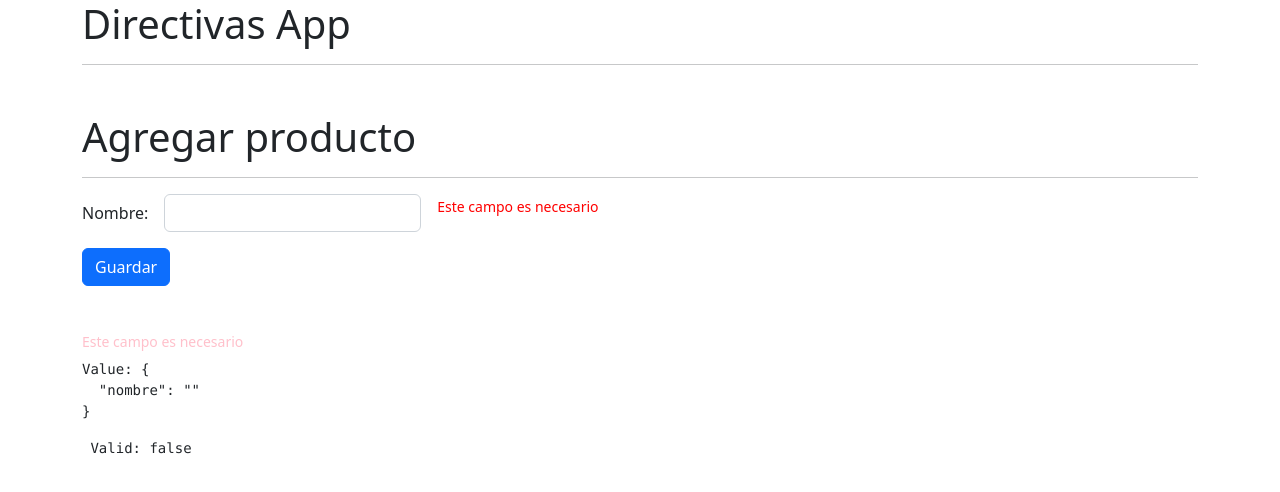
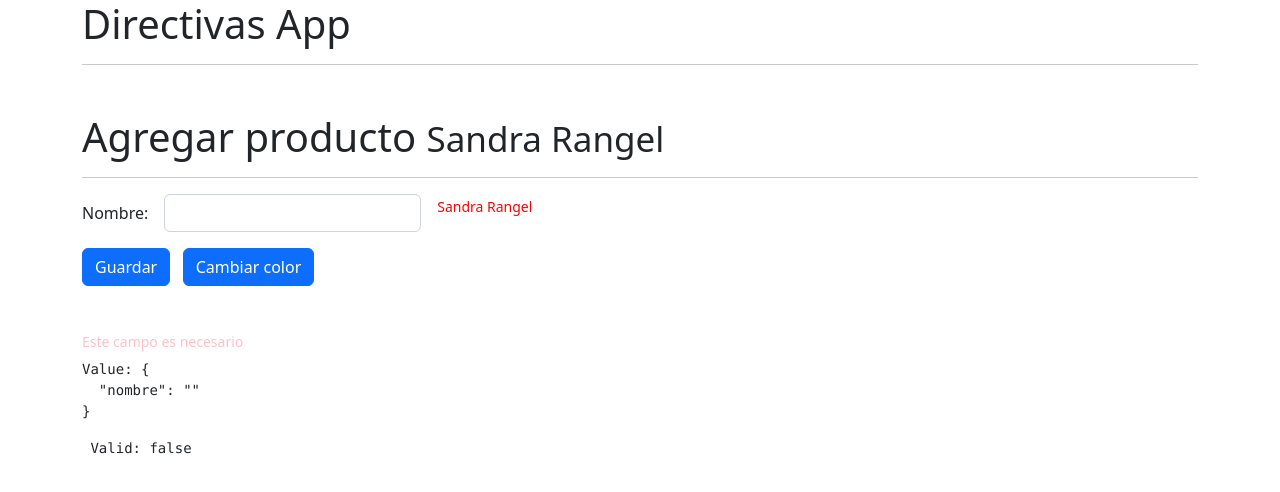
Before and after one commit to Ayilk/Directivas-App, an Angular app: page /productos/agregar in a window 1280 px wide. Shown: the top 492 px of the page. Built offline with nearby package versions, Linux system fonts and the light colour scheme.

Commit message:
Reaccionar a los cambios en tiempo real

```diff
--- a/src/app/productos/pages/agregar/agregar.component.html
+++ b/src/app/productos/pages/agregar/agregar.component.html
@@ -1,5 +1,5 @@
 
-<h1 class="mt-5">Agregar producto</h1>
+<h1 class="mt-5">Agregar producto <small>{{texto1}}</small></h1>
 <hr>
 
 <form [formGroup]="miFormulario">
@@ -15,6 +15,8 @@
 
         <div class="col-auto">
             <span error-msg
+                  [mensaje]="texto1"
+                  [color]="color"
                   *ngIf="error('nombre')">
                 Este campo es requrido
             </span>
@@ -23,8 +25,17 @@
 
     <div class="row mt-3">
         <div class="col">
-            <button class="btn btn-primary">
+            <button class="btn btn-primary"
+                    (click)="cambiarNombre()">
                 Guardar
+            </button>
+
+            <!-- Forma fea de poner una separacion -->
+            &nbsp;
+
+            <button class="btn btn-primary "
+                    (click)="cambiarColor()">
+                Cambiar color
             </button>
         </div>
     </div>
--- a/src/app/productos/pages/agregar/agregar.component.ts
+++ b/src/app/productos/pages/agregar/agregar.component.ts
@@ -8,6 +8,9 @@ import { FormBuilder, FormGroup, Validators } from '@angular/forms';
   ]
 })
 export class AgregarComponent {
+
+  texto1: string = 'Sandra Rangel';
+  color: string = 'red';
 
   miFormulario: FormGroup = this.fb.group({
     nombre: ['', Validators.required]
@@ -22,4 +25,12 @@ export class AgregarComponent {
     return this.miFormulario.get(campo)?.invalid || false;
   }
 
+  cambiarNombre(){
+    this.texto1 = "Beatriz Solares"
+  }
+
+  cambiarColor(){
+    this.color = 'green';
+  }
+
 }
--- a/src/app/shared/directives/error-msg.directive.ts
+++ b/src/app/shared/directives/error-msg.directive.ts
@@ -1,9 +1,9 @@
-import { Directive, ElementRef, Input, OnInit } from '@angular/core';
+import { Directive, ElementRef, Input, OnChanges, OnInit, SimpleChanges } from '@angular/core';
 
 @Directive({
   selector: '[error-msg]'
 })
-export class ErrorMsgDirective implements OnInit{
+export class ErrorMsgDirective implements OnInit, OnChanges{
 
   htmlElement: ElementRef<HTMLElement>;
   @Input() color: string ='red';
@@ -15,6 +15,25 @@ export class ErrorMsgDirective implements OnInit{
 
     this.htmlElement = el;
 
+   }
+
+   ngOnChanges(changes: SimpleChanges): void {
+     console.log(changes)
+     //En los changes siempre recibimos el valor acutal del ultimo cambio del input
+    //Cuando solo cambia un  input, solo me notifica de los cambios
+    //Lo que tendriamos que hacer es evaluar si en los changes existe el mensaje
+    //
+    if( changes['mensaje']){
+      const mensaje = changes['mensaje'].currentValue;
+      console.log(mensaje)
+
+      this.htmlElement.nativeElement.innerText = this.mensaje
+    }
+
+    if( changes['color']){
+      const color = changes['color'].currentValue;
+      this.htmlElement.nativeElement.style.color = color;
+    }
    }
 
    ngOnInit(): void {
```
